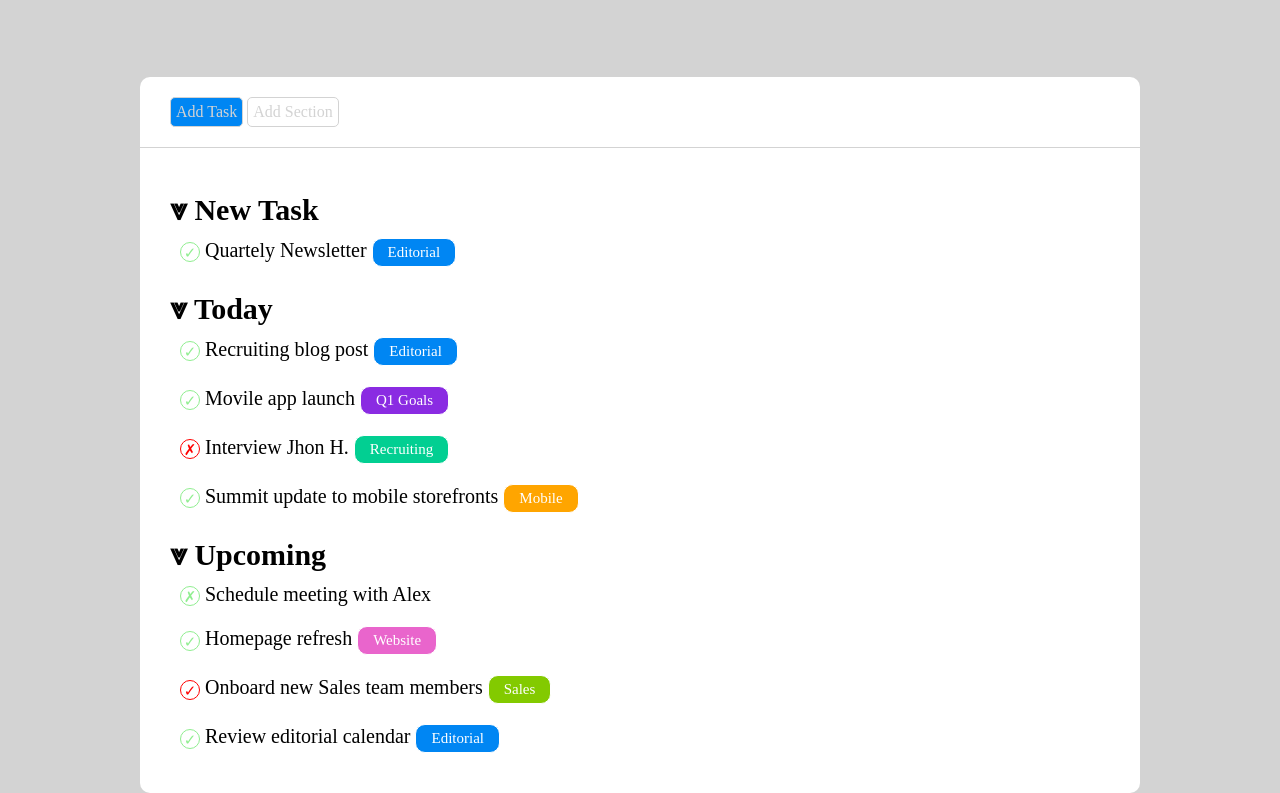
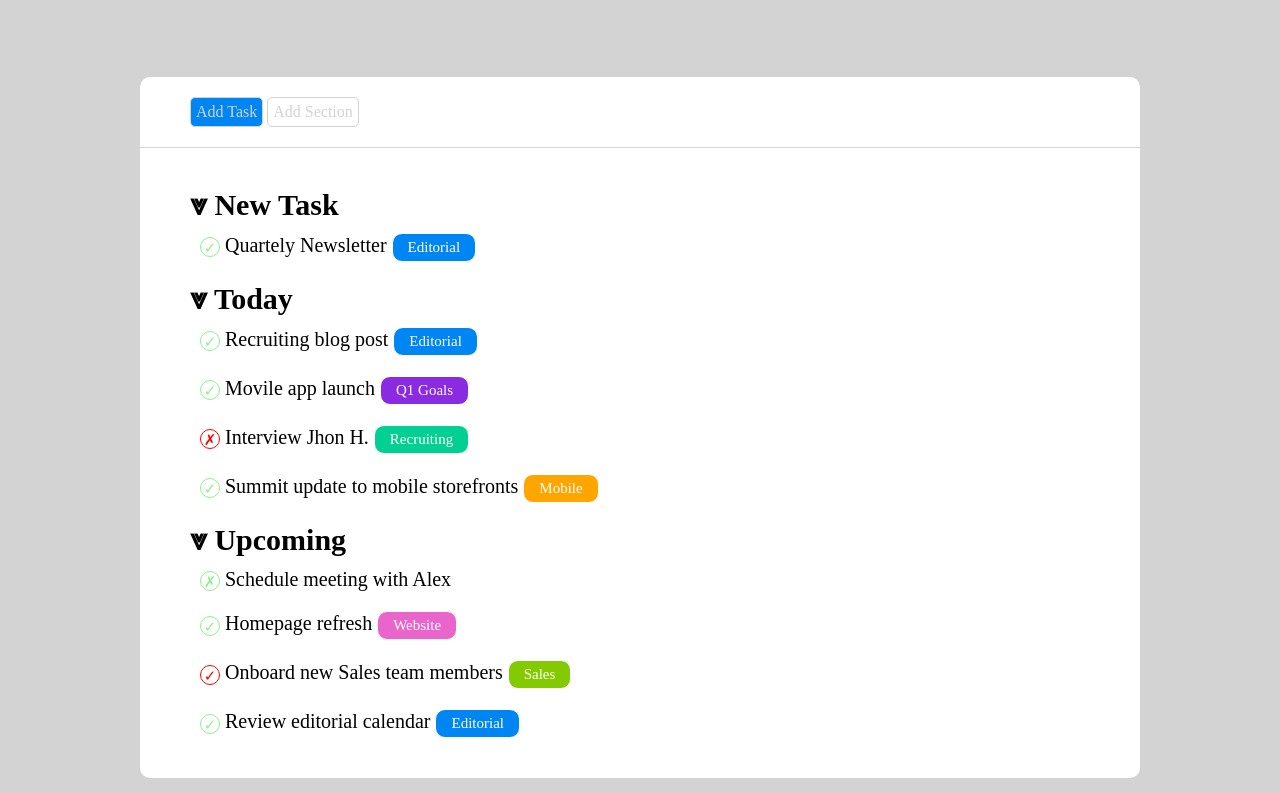
Before and after one commit to iLBigga/html-css-toboolist, a plain HTML site: page index.html in a window 1280 px wide. Shown: the part 78-871 px from the top of the page. Drawn offline with Linux system fonts and the light colour scheme.

Commit message:
Aggiustamenti

```diff
--- a/css/style.css
+++ b/css/style.css
@@ -28,11 +28,16 @@ body {
     margin: 0 auto;
     max-width: 1000px;
     background-color: white;
-    /* padding-bottom: 30px; */
     border-radius: 10px;
 }
 
 /* Regole button */
+.container-button{
+    padding: 20px 50px;
+    border-bottom: 1px solid lightgray;
+    color: lightgray;
+}
+
 .button{
     display: inline-block;
     border: 1px solid lightgray;
@@ -40,22 +45,16 @@ body {
     padding: 5px;
 }
 
-.container-button{
-    padding: 20px 30px;
-    border-bottom: 1px solid lightgray;
-    color: lightgray;
-
-}
 
 
 /* Regole lista */
 .container-main-list{
     font-size: 20px;
-    padding: 30px
+    padding:  30px 50px;
 }
 
 .list-item{
-    margin-top: 15px;
+    margin-top: 10px;
 }
 
 li{
@@ -63,6 +62,7 @@ li{
     padding: 10px;
 }
 
+/* check e cross */
 .circle{
     display: inline-block;
     border-radius: 50%;
```
